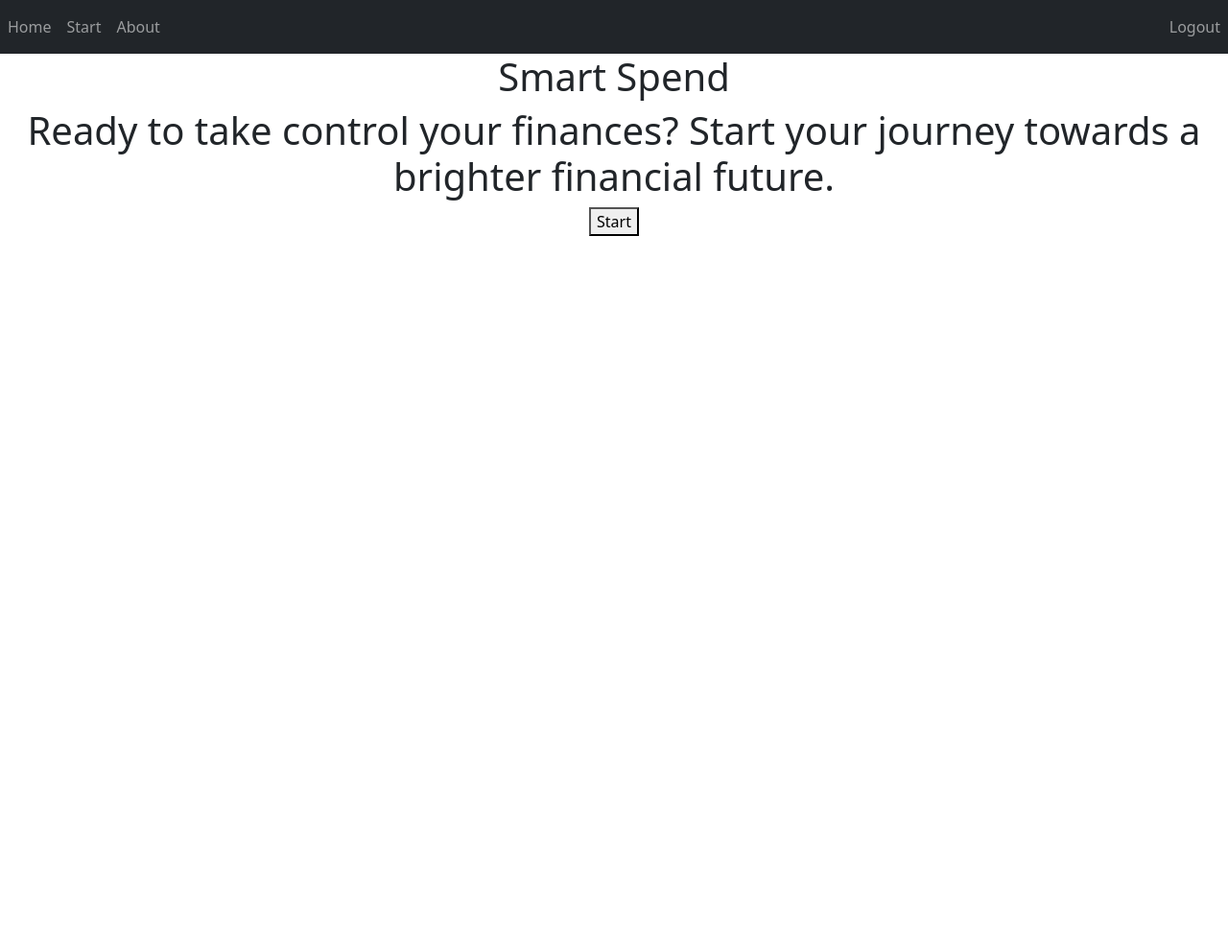
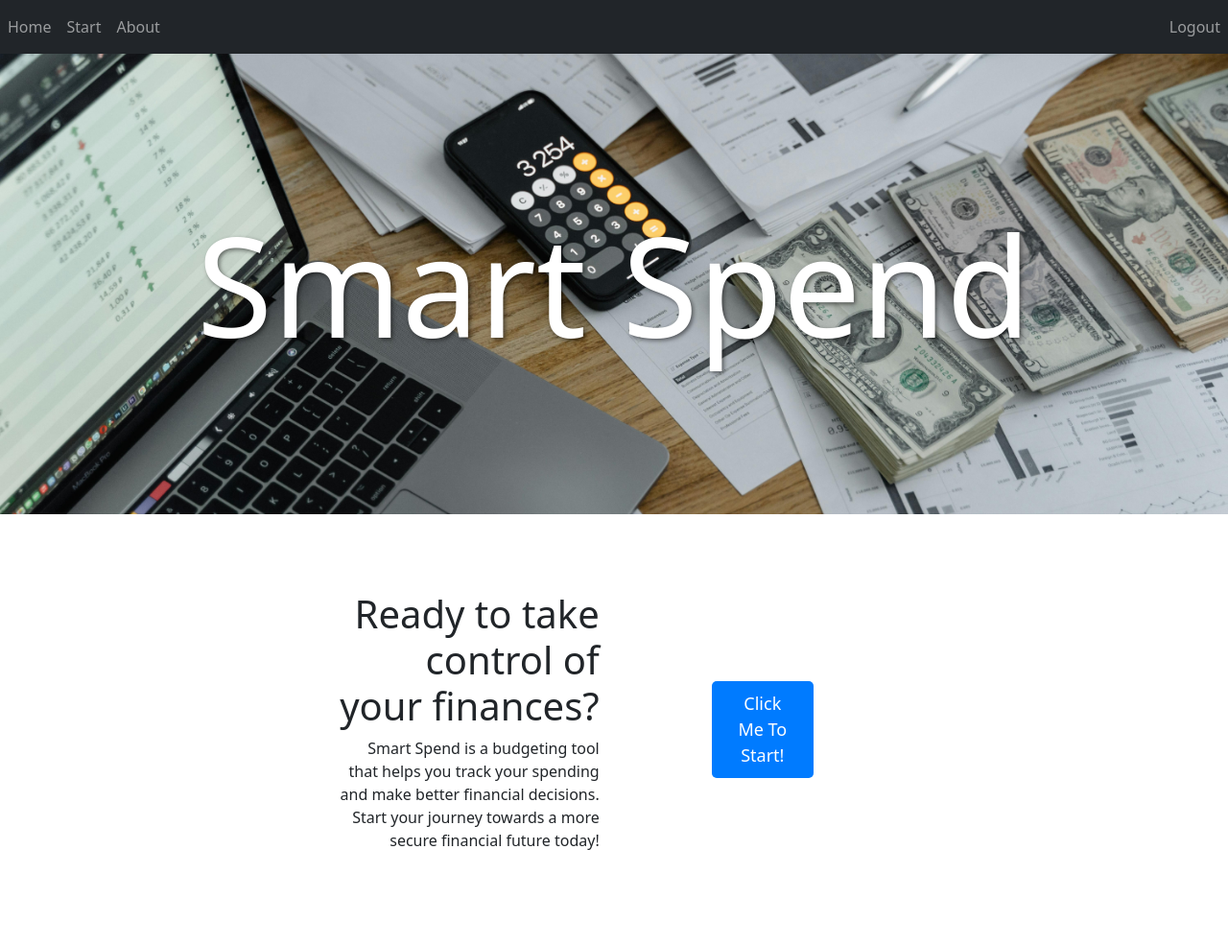
Before and after one commit to darianodirling/SmartSpend, a Flask app: page / in a window 1280 px wide. Shown: the whole page at 96% size. Before the commit the page ends 246 px from the top, so only its background shows below. Run offline with Flask 3, Linux system fonts and the light colour scheme; a user stored in the database is signed in; some libraries are stand-ins or nearby versions.

Commit message:
prettied up the home page

```diff
--- a/website/templates/about.html
+++ b/website/templates/about.html
@@ -8,10 +8,10 @@
     background-position: center;
     color: white;
     padding: 20px;
-    font-size: 48px;
+    font-size: 144px;
     text-shadow: 2px 2px 4px rgba(0, 0, 0, 0.5);
     width: 100%;
-    height: 10em;
+    height: 3.5em;
     display: flex;
     justify-content: center;
     align-items: center;
--- a/website/templates/home.html
+++ b/website/templates/home.html
@@ -1,13 +1,104 @@
 {% extends "base.html" %} {% block content %}
-<!-- Your content goes here -->
-<div style="text-align: center">
-  <h1>Smart Spend</h1>
+<style>
+  .smart-spend-home-image {
+    background-image: url("../static/images/smartspenderhomescreen.jpg");
+    background-size: cover;
+    background-position: center;
+    color: white;
+    padding: 20px;
+    font-size: 48px;
+    text-shadow: 2px 2px 4px rgba(0, 0, 0, 0.5);
+    width: 100%;
+    height: 10em;
+    display: flex;
+    justify-content: center;
+    align-items: center;
+  }
 
-  <h1>
-    Ready to take control your finances? Start your journey towards a brighter
-    financial future.
-  </h1>
-  <button type="button" onclick="window.location.href='/start';">Start</button>
+  .home-screen-content {
+    display: flex;
+    flex-direction: column;
+    align-items: center;
+    text-align: center;
+    justify-content: center;
+    width: 100%;
+  }
+
+  .home-screen-start-section {
+    display: flex;
+    flex-direction: row;
+    align-items: center;
+    text-align: center;
+    justify-content: center;
+    width: 100%;
+  }
+
+  .home-screen button {
+    background-color: #007bff;
+    color: white;
+    padding: 10px 20px;
+    font-size: 18px;
+    border: none;
+    border-radius: 5px;
+    cursor: pointer;
+  }
+
+  .home-screen button:hover {
+    background-color: #0056b3;
+  }
+
+  .ready-section {
+    display: flex;
+    flex-direction: row;
+    justify-content: center;
+    align-items: center;
+    width: 45%;
+
+    margin-top: 5em;
+    margin-bottom: 5em;
+  }
+
+  .ready-title {
+    text-align: right;
+    width: 70%;
+  }
+
+  .ready-blurb {
+    text-align: right;
+    width: 70%;
+  }
+
+  .start-button {
+    width: 60%;
+    margin-right: 5em;
+  }
+</style>
+<div class="home-screen">
+  <div class="home-screen-content">
+    <div class="smart-spend-home-image">
+      <div class="smart-spend-title-text" style="font-size: 144px">
+        Smart Spend
+      </div>
+    </div>
+
+    <div class="home-screen-start-section">
+      <div class="ready-section">
+        <div class="ready-totakecontrol">
+          <h1 class="ready-title">Ready to take control of your finances?</h1>
+          <p class="ready-blurb">
+            Smart Spend is a budgeting tool that helps you track your spending
+            and make better financial decisions. Start your journey towards a
+            more secure financial future today!
+          </p>
+        </div>
+
+        <div class="start-button">
+          <button onclick="window.location.href='/start'">
+            Click Me To Start!
+          </button>
+        </div>
+      </div>
+    </div>
+  </div>
 </div>
-
 {% endblock %}
```
Also changed, not shown: website/static/images/smartspenderhomescreen.jpg (added).
